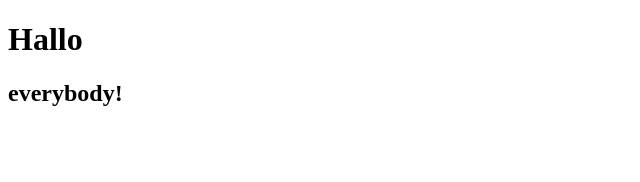
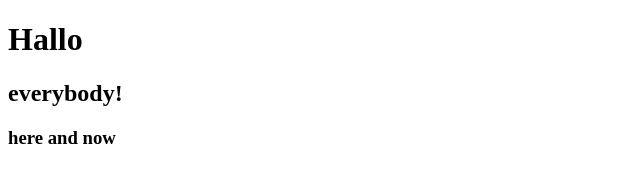
Before and after one commit to SvitKa22/tutorial, a plain HTML site: page index.html in a window 1280 px wide. Shown: the whole page, without its empty margins (0-640 px from the left). Drawn offline with Linux system fonts and the light colour scheme.

Commit message:
Update index2.html

```diff
--- a/index.html
+++ b/index.html
@@ -9,5 +9,6 @@
 <body>
     <h1>Hallo</h1>
     <h2>everybody!</h2>
+    <h3>here and now</h3>
 </body>
 </html>
```
